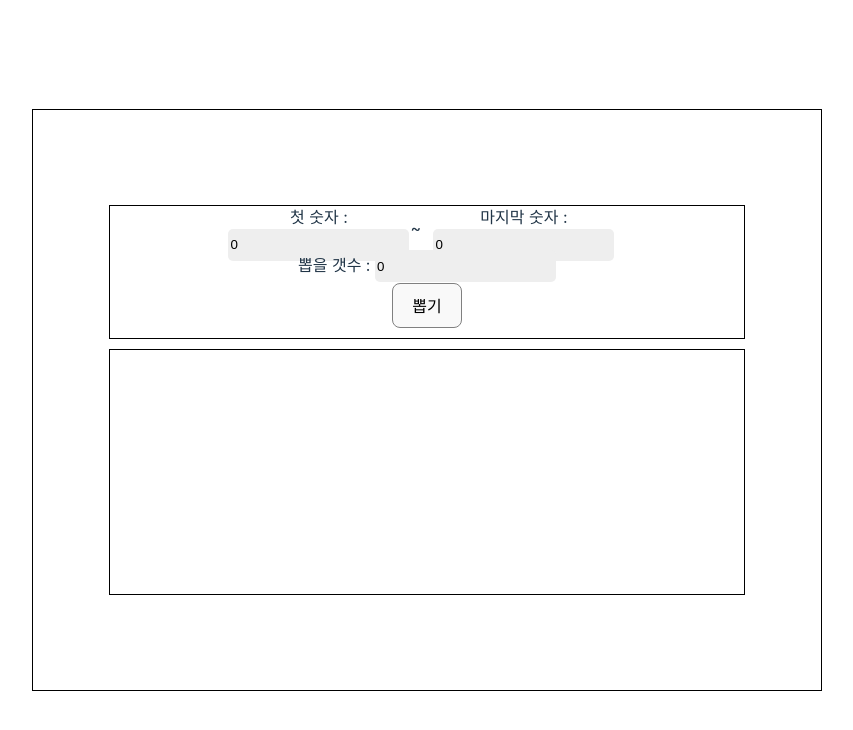
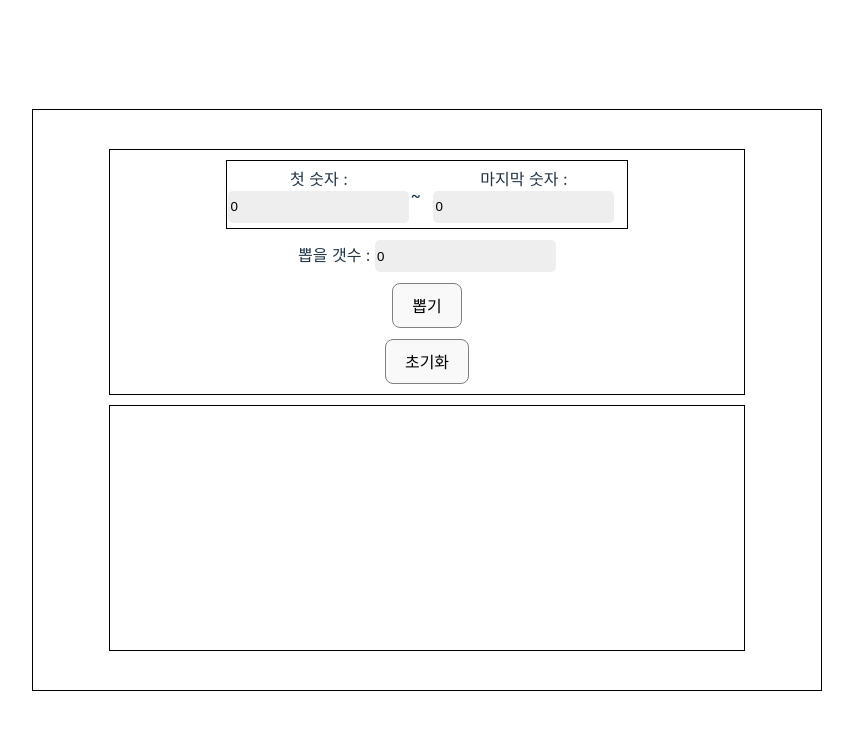
Before and after one commit to lapmu/Toy_Random_number, a React (Vite) app: page / in a window 1280 px wide. Shown: the top 730 px of the page, without its empty margins (213-1066 px from the left). Built offline with nearby package versions, Linux system fonts and the light colour scheme.

Commit message:
[style] 초기화 버튼 디자인 추가

```diff
--- a/src/App.tsx
+++ b/src/App.tsx
@@ -21,7 +21,7 @@ function App() {
     setSelectNumber(() => Number(e.target.value));
   };
 
-  const handleClickButton = () => {
+  const handleClickSelectButton = () => {
     if (isNaN(minNumber) || isNaN(maxNumber) || isNaN(selectNumber)) {
       alert('숫자를 입력해주세요');
       setMinNumber(0);
@@ -83,7 +83,7 @@ function App() {
                 <input onChange={handleChangeMinNumber} value={minNumber} />
               </label>
             </InputWapperBox>
-            ~
+            <InputWapperBox>~</InputWapperBox>
             <InputWapperBox>
               <label>
                 {`마지막 숫자 : `}
@@ -97,7 +97,8 @@ function App() {
               <input onChange={handleChangeSelectNumber} value={selectNumber} />
             </label>
           </InputWapperBox>
-          <SelectButton onClick={handleClickButton}>뽑기</SelectButton>
+          <SelectButton onClick={handleClickSelectButton}>뽑기</SelectButton>
+          <SelectButton>초기화</SelectButton>
         </InputWapper>
         <ResultWapper>
           {results.map((result, idx) => (
@@ -125,7 +126,7 @@ const Body = styled.div`
 const InputWapper = styled(Body)`
   justify-content: space-between;
   width: 80%;
-  height: 20%;
+  height: 40%;
   margin-bottom: 10px;
 `;
 
@@ -141,6 +142,7 @@ const NumberRange = styled.div`
   display: flex;
   justify-content: space-between;
   align-content: center;
+  border: 1px solid black;
 `;
 
 const InputWapperBox = styled.div`
```
